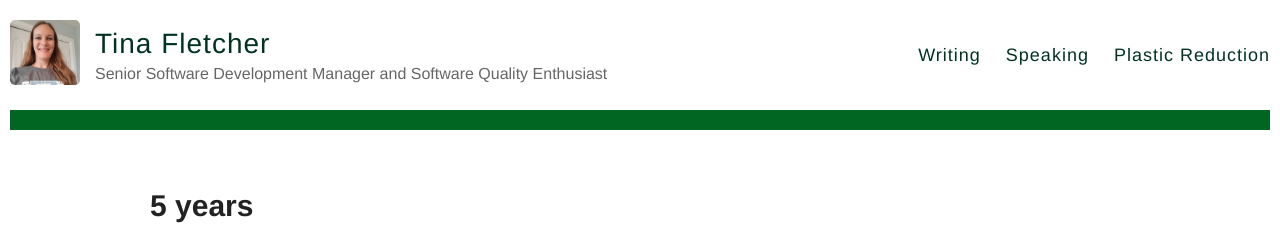
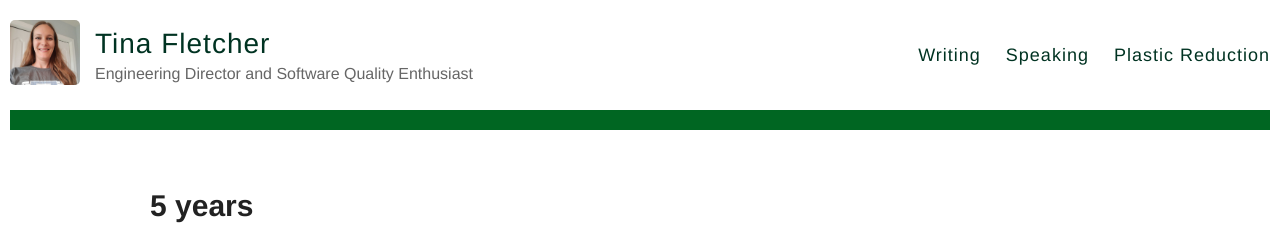
Before and after one commit to tinafletcher/tinafletcher.github.io, a Jekyll site: the page built from 5years.md, in a window 1280 px wide. Shown: the top 249 px of the page. Built offline with Jekyll 4.4.1, drawn with Linux system fonts in a browser that asks for light colours.

Commit message:
Update _config.yml

```diff
--- a/_config.yml
+++ b/_config.yml
@@ -6,7 +6,7 @@
 name: Tina Fletcher
 
 # Short bio or description (displayed in the header)
-description: Senior Software Development Manager and Software Quality Enthusiast
+description: Engineering Director and Software Quality Enthusiast
 
 # URL of your avatar or profile pic (you could use your GitHub profile pic)
 avatar: ../images/Tina2021.jpg
```
